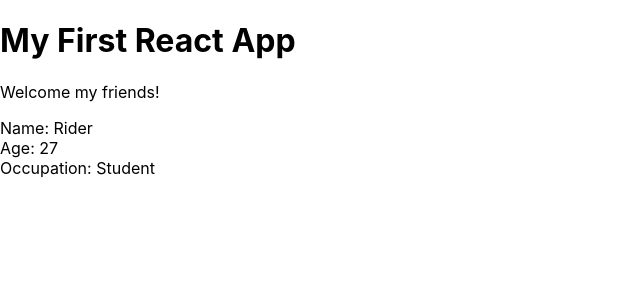
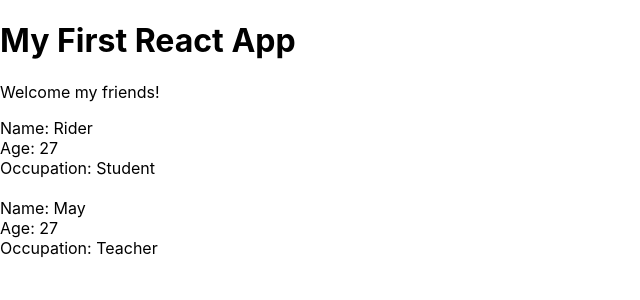
Before and after one commit to aeimskei/reactjs_notes, a React (Create React App) app in the folder myapp/: page / in a window 1280 px wide. Shown: the top 300 px of the page, without its empty margins (0-640 px from the left). Built offline with nearby package versions, Linux system fonts and the light colour scheme.

Commit message:
Reuse component example done

```diff
--- a/myapp/src/App.js
+++ b/myapp/src/App.js
@@ -8,6 +8,8 @@ class App extends Component {
         <h1>My First React App</h1>
         <p>Welcome my friends!</p>
         <People name="Rider" age="27" occupation="Student" />
+        <br />
+        <People name="May" age="27" occupation="Teacher" />
       </div>
     );
   }
--- a/myapp/src/People.js
+++ b/myapp/src/People.js
@@ -2,11 +2,14 @@ import React, { Component } from 'react';
 
 class People extends Component {
   render() {
+
+    const { name, age, occupation } = this.props;
+
     return(
       <div className="person">
-        <div>Name: { this.props.name }</div>
-        <div>Age: { this.props.age }</div>
-        <div>Occupation: { this.props.occupation }</div>
+        <div>Name: { name }</div>
+        <div>Age: { age }</div>
+        <div>Occupation: { occupation }</div>
       </div>
     )
   }
```
